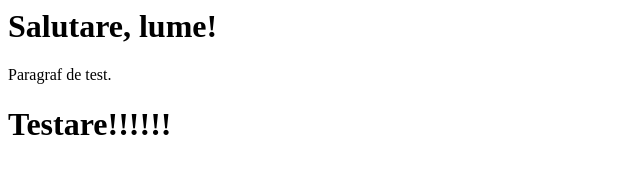
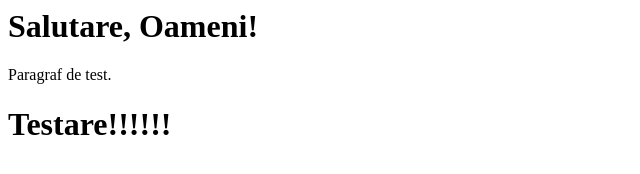
Before and after one commit to Melinte92/Repository-01, a plain HTML site: page index.html in a window 1280 px wide. Shown: the whole page, without its empty margins (0-640 px from the left). Drawn offline with Linux system fonts and the light colour scheme.

Commit message:
Update index.html

```diff
--- a/index.html
+++ b/index.html
@@ -1,3 +1,3 @@
-<h1>Salutare, lume!</h1>
+<h1>Salutare, Oameni!</h1>
 <p>Paragraf de test.</p>
 <h1>Testare!!!!!!</h1>
```
